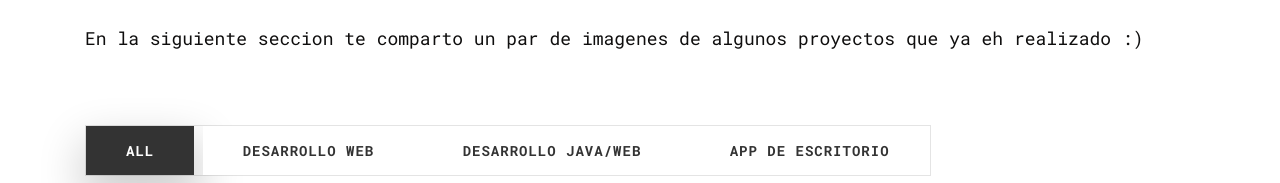
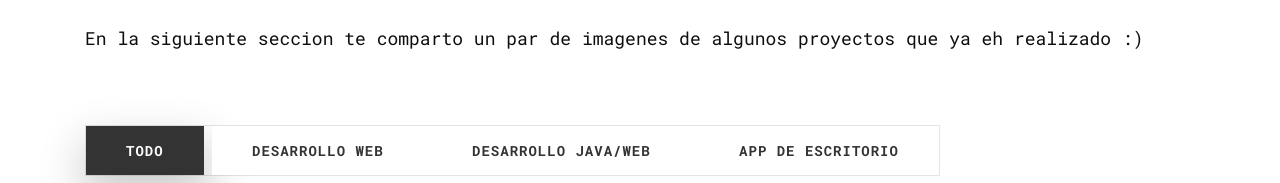
Before and after one commit to hernan-gava/Service, a plain HTML site: page index.html in a window 1280 px wide. Shown: the part 2769-2952 px from the top of the page. Drawn offline with nearby package versions, Linux system fonts and the light colour scheme.

Commit message:
Cambio de nombre menu

```diff
--- a/index.html
+++ b/index.html
@@ -175,7 +175,7 @@
 			<div class="gallery-menu row">
 				<div class="col-md-12">
 					<div class="button-group filter-button-group text-left">
-						<button class="active" data-filter="*">All</button>
+						<button class="active" data-filter="*">Todo</button>
 						<button data-filter=".gal_a">Desarrollo Web</button>
 						<button data-filter=".gal_b">Desarrollo Java/Web</button>
 						<button data-filter=".gal_c">App de Escritorio</button>
```
